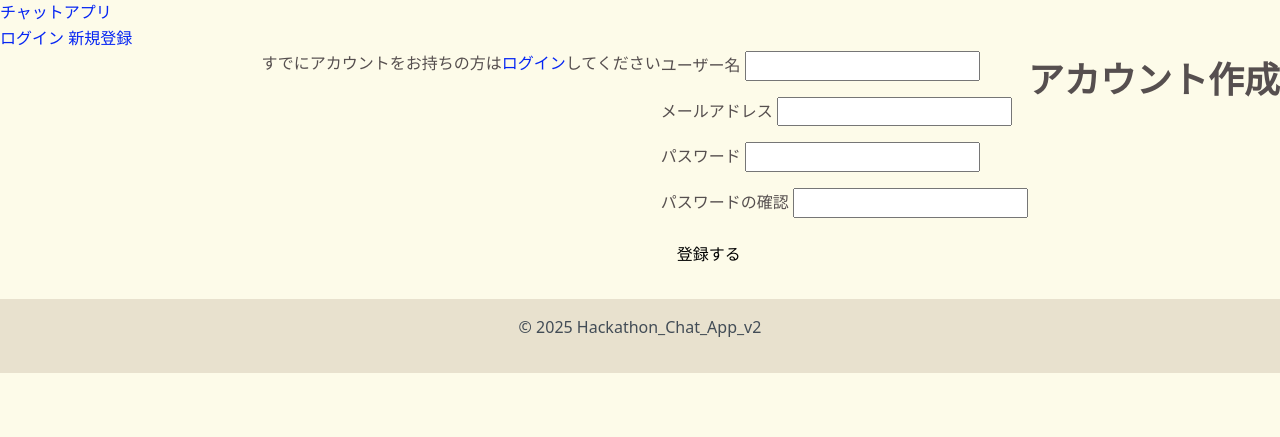
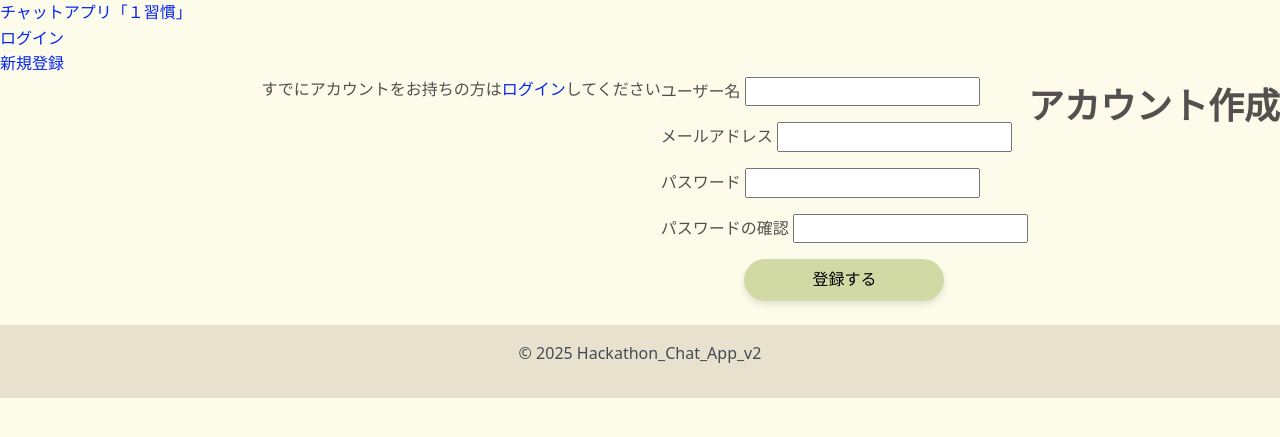
Before and after one commit to tama2407/hackathon_chat_app_v2, a Flask app: page /auth/signup in a window 1280 px wide. Shown: the top 437 px of the page. Run offline with Flask 3, Linux system fonts and the light colour scheme.

Commit message:
ボタンのデザインを修正

```diff
--- a/static/css/base/variables.css
+++ b/static/css/base/variables.css
@@ -16,9 +16,9 @@
   --color-base: #fffce6;
   --color-black: #000000;
   --color-brawn: #5121021e;
-  --color-dark-green: #4c503d;
+  --color-dark-green: #7f982759;
   --color-pale-green: #567371;
-  --color-azuki: #401b2a;
+  --color-dark-red: #401b2a;
   --color-sky: #d6edfa;
   --color-gray: #b9bcbf;
 
@@ -35,6 +35,7 @@
   --font-size-xl: 1.25rem;
 
   /* 角を丸める */
+  --border-radius-btn: 30px;
   --border-radius-md: 0.375rem;
 
   /* 枠線の太さ */
--- a/static/css/components/buttons.css
+++ b/static/css/components/buttons.css
@@ -1,13 +1,16 @@
 .btn {
-  display: inline-flex;
+  display: flex;
   align-items: center;
   justify-content: center;
+  background-color: var(--color-dark-green);
   padding: var(--spacing-sm) var(--spacing-md);
-  font-size: var(--font-size-base);
-  border-radius: var(--border-radius-md);
+  width: 200px;
+  margin: 0 auto;
+  border: none;
+  border-radius: var(--border-radius-btn);
+  box-shadow: var(--shadow-md);
   cursor: pointer;
   transition: background-color 0.2s, transform 0.2s;
-  text-decoration: none;
 }
 
 .btn--primary {
--- a/static/css/pages/auth.css
+++ b/static/css/pages/auth.css
@@ -36,7 +36,7 @@
 }
 
 .auth-container p {
-  margin-bottom: var(--spacing-md);
+  margin-bottom: var(--spacing-lg);
   text-align: center;
   font-size: 16px;
 }
--- a/templates/base.html
+++ b/templates/base.html
@@ -4,7 +4,7 @@
 <head>
   <meta charset="UTF-8">
   <meta name="viewport" content="width=device-width, initial-scale=1.0">
-  <title>{% block title %} チャットアプリ {% endblock %}</title>
+  <title>{% block title %} １習慣 {% endblock %}</title>
   <link rel="icon" href="{{ url_for('static', filename='img/favicon.png') }}">
   <link rel="stylesheet" href="{{ url_for('static', filename='css/main.css') }}">
 </head>
@@ -12,13 +12,15 @@
 <body>
   <header>
     <nav>
-      <a href="{{ url_for('home') }}" class="logo">チャットアプリ</a>
+      <a href="{{ url_for('home') }}" class="logo">チャットアプリ「１習慣」</a>
       <div class="nav-links">
         {% if current_user.is_authenticated %}
         <a href="{{ url_for('auth.logout') }}">ログアウト</a>
         {% else %}
-        <a href="{{ url_for('auth.login') }}">ログイン</a>
-        <a href="{{ url_for('auth.signup') }}">新規登録</a>
+        <ol>
+        <li><a href="{{ url_for('auth.login') }}">ログイン</a></li>
+        <li><a href="{{ url_for('auth.signup') }}">新規登録</a></li>
+        </ol>
         {% endif %}
       </div>
     </nav>
```
